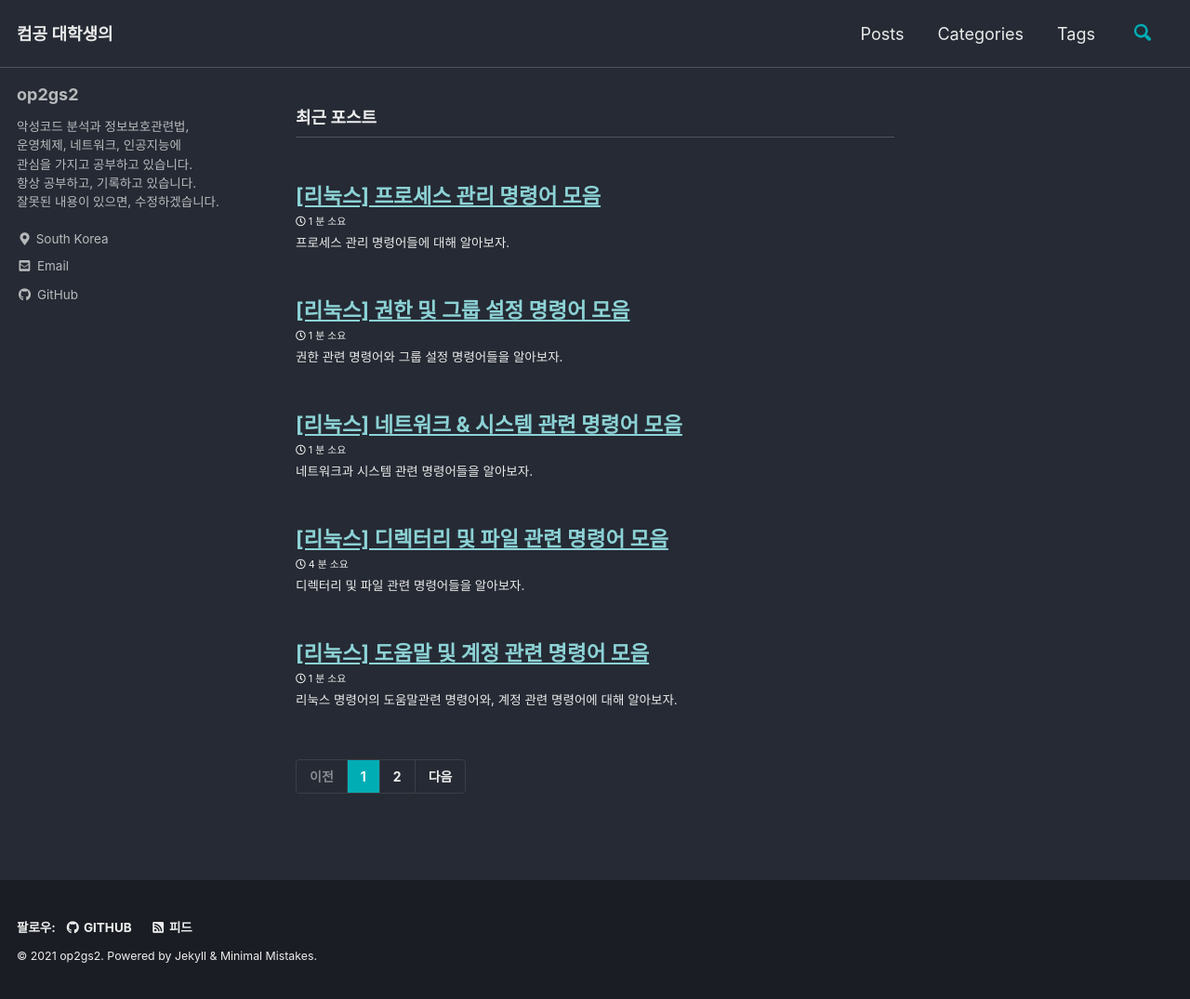
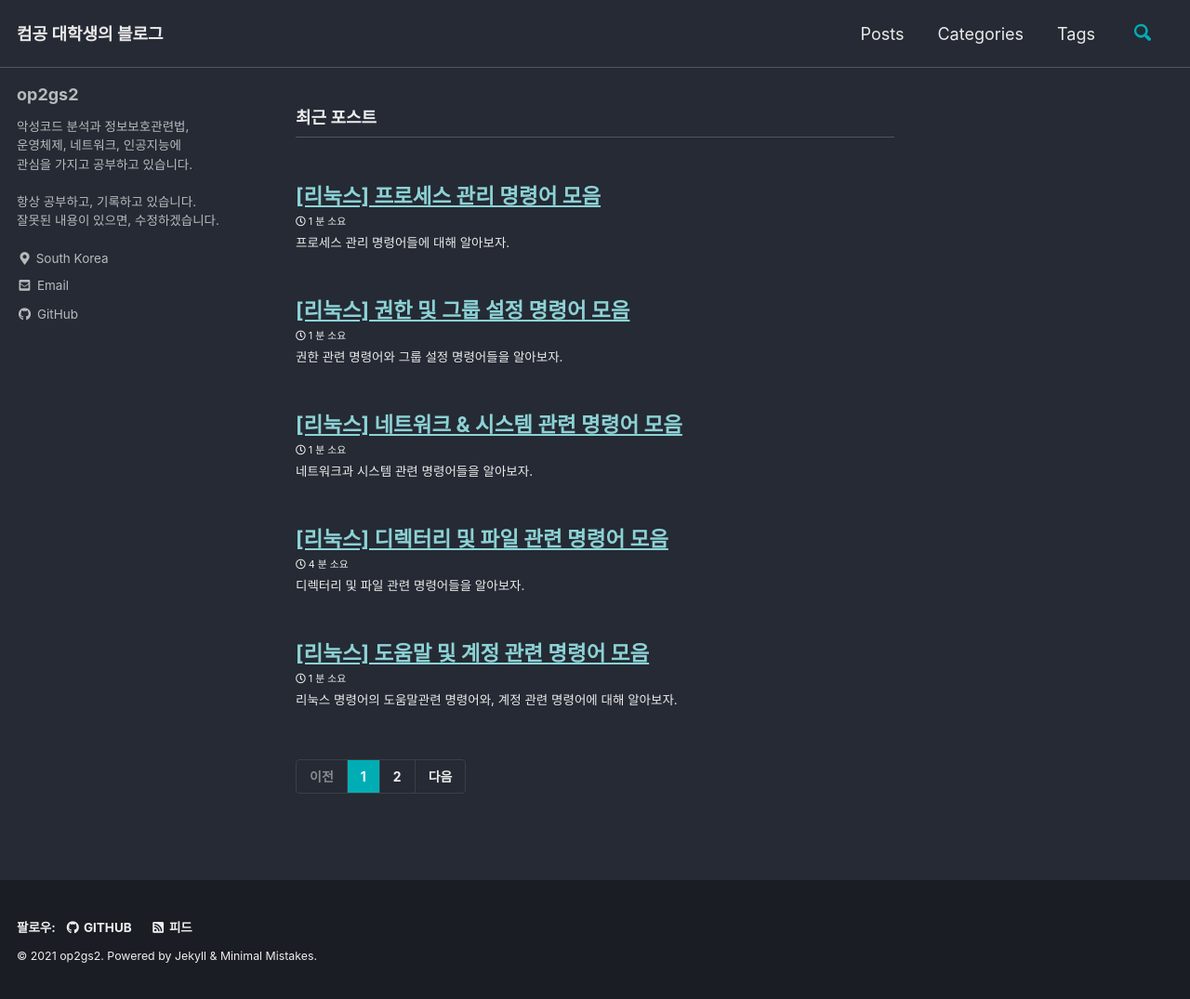
Before and after one commit to DongkilShin1/op2gs2.github.io, a Jekyll site: the page built from index.html, in a window 1280 px wide and 1075 px high. Shown: the whole window at 93% size. Built offline with Jekyll 4.4.1, drawn with Linux system fonts in a browser that asks for light colours; cached includes are drawn as plain includes; the list of posts is cut into pages by our own code.

Commit message:
Update _config.yml

```diff
--- a/_config.yml
+++ b/_config.yml
@@ -16,7 +16,7 @@ minimal_mistakes_skin    : "dark" # "air", "aqua", "contrast", "dark", "dirt", "
 
 # Site Settings
 locale                   : "ko-KR"
-title                    : "컴공 대학생의 "
+title                    : "컴공 대학생의 블로그"
 title_separator          : "-"
 subtitle                 : # site tagline that appears below site title in masthead
 name                     : "op2gs2"
@@ -96,7 +96,7 @@ analytics:
 author:
   name             : "op2gs2"
   avatar           : # path of avatar image, e.g. "/assets/images/bio-photo.jpg"
-  bio              : "악성코드 분석과 정보보호관련법,<br> 운영체제, 네트워크, 인공지능에<br> 관심을 가지고 공부하고 있습니다.<br>항상 공부하고, 기록하고 있습니다. <br> 잘못된 내용이 있으면, 수정하겠습니다."
+  bio              : "악성코드 분석과 정보보호관련법,<br> 운영체제, 네트워크, 인공지능에<br> 관심을 가지고 공부하고 있습니다.<br><br>항상 공부하고, 기록하고 있습니다. <br> 잘못된 내용이 있으면, 수정하겠습니다."
   location         : "South Korea"
 #  email            :
   links:
```
